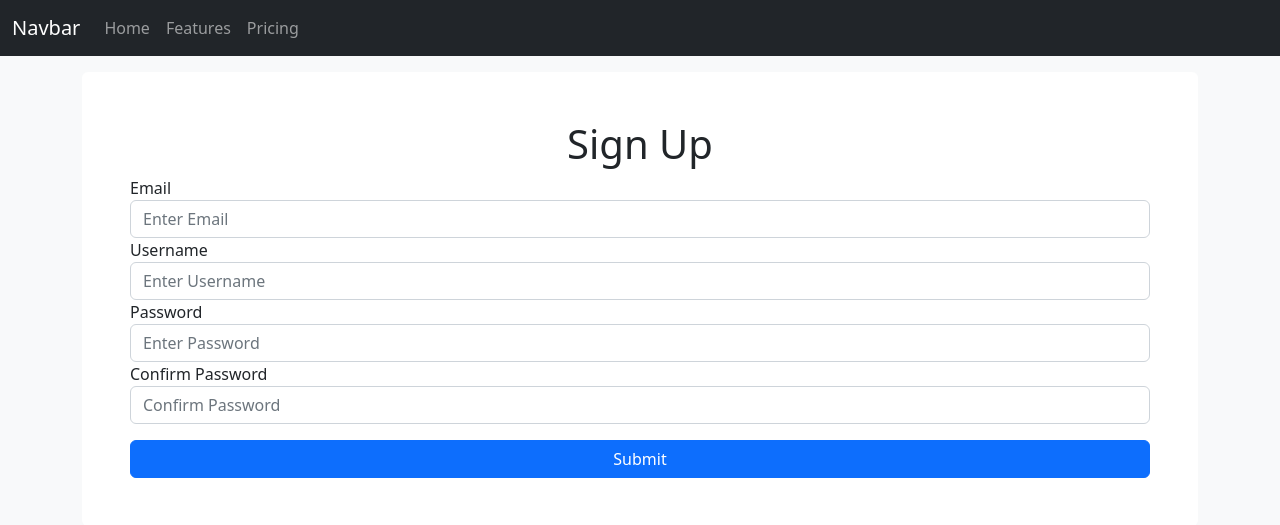
After one commit to moeqaz/kekambas102_flask_blog, a Flask app: page /signup in a window 1280 px wide. The commit adds this page. Shown: the top 525 px of the page. Run offline with Flask 3, Linux system fonts and the light colour scheme.

Commit message:
commit all from yesterday

```diff
--- /dev/null
+++ b/app/forms.py
@@ -0,0 +1,11 @@
+from flask_wtf import FlaskForm
+from wtforms import StringField, PasswordField, SubmitField
+from wtforms.validators import DataRequired, EqualTo
+
+
+class SignUpForm(FlaskForm):
+    email = StringField('Email', validators=[DataRequired()])
+    username = StringField('Username', validators=[DataRequired()])
+    password = PasswordField('Password', validators=[DataRequired()])
+    confirm_pass = PasswordField('Confirm Password', validators=[DataRequired(), EqualTo('password')])
+    submit = SubmitField()
--- a/app/routes.py
+++ b/app/routes.py
@@ -1,17 +1,38 @@
-from flask import render_template
+from flask import render_template, redirect, url_for, flash
 from app import app
+from app.forms import SignUpForm
 
-# Create a route using the @app.route to trigger function based on endpoint
+# Create routes for our app
 @app.route('/')
 def index():
     user_info = {
-        'username': 'moeqaz',
-        'email': 'usamaqazi@rrr.com'
+        'username': 'cbale',
+        'email': 'christianb@movies.com'
     }
-    return render_template('index.html', user=user_info)
+    colors = ['red', 'orange', 'yellow', 'green', 'blue', 'indigo', 'violet']
+    return render_template('index.html', user=user_info, colors=colors)
 
 
-# Add another route
 @app.route('/posts')
 def posts():
-    return 'Hi this is Posts'
+    return render_template('posts.html')
+
+
+@app.route('/signup', methods=["GET", "POST"])
+def signup():
+    form = SignUpForm()
+    if form.validate_on_submit():
+        print('Hooray our form submitted!')
+        # Get data from form
+        email = form.email.data
+        username = form.username.data
+        password = form.password.data
+        print(email, username, password)
+        # Add a new user to the database
+
+        # Flash a success message
+        flash("You have succesffuly signed up!", "success")
+        # Redirect back to home
+        return redirect(url_for('index'))
+
+    return render_template('signup.html', form=form)
--- /dev/null
+++ b/app/templates/alerts.html
@@ -0,0 +1,10 @@
+{% with messages = get_flashed_messages(with_categories=true) %}
+    {% if messages %}
+        {% for category, message in messages %}
+            <div class="alert alert-{{ category }} alert-dismissible fade show" role="alert">
+                <strong>{{ message }}!</strong>
+                <button type="button" class="btn-close" data-bs-dismiss="alert" aria-label="Close"></button>
+            </div>
+        {% endfor %}
+    {% endif %}
+{% endwith %}
--- /dev/null
+++ b/app/templates/base.html
@@ -0,0 +1,24 @@
+<!DOCTYPE html>
+<html lang="en">
+    <head>
+        <meta charset="UTF-8">
+        <meta http-equiv="X-UA-Compatible" content="IE=edge">
+        <meta name="viewport" content="width=device-width, initial-scale=1.0">
+        <link rel="stylesheet" href="https://cdn.jsdelivr.net/npm/bootstrap@5.2.2/dist/css/bootstrap.min.css">
+        <title>Kekambas Blog | {% block title %}{% endblock %} </title>
+    </head>
+    <body class="bg-light">
+        <!-- Navbar Goes Here -->
+        {% include 'nav.html' %}
+
+        <!-- Main Content -->
+        <div class="container">
+        <!-- Flash messages here -->
+            {% include 'alerts.html' %}
+            {% block content %}
+            {% endblock %}
+        </div>
+
+        <script src="https://cdn.jsdelivr.net/npm/bootstrap@5.2.2/dist/js/bootstrap.bundle.min.js"></script>
+    </body>
+</html>
--- /dev/null
+++ b/app/templates/nav.html
@@ -0,0 +1,15 @@
+<nav class="navbar navbar-expand-lg bg-dark navbar-dark">
+    <div class="container-fluid">
+        <a class="navbar-brand" href="#">Navbar</a>
+        <button class="navbar-toggler" type="button" data-bs-toggle="collapse" data-bs-target="#navbarNavAltMarkup" aria-controls="navbarNavAltMarkup" aria-expanded="false" aria-label="Toggle navigation">
+        <span class="navbar-toggler-icon"></span>
+        </button>
+        <div class="collapse navbar-collapse" id="navbarNavAltMarkup">
+        <div class="navbar-nav">
+            <a class="nav-link" href="#">Home</a>
+            <a class="nav-link" href="#">Features</a>
+            <a class="nav-link" href="#">Pricing</a>
+        </div>
+        </div>
+    </div>
+</nav>
--- /dev/null
+++ b/app/templates/signup.html
@@ -0,0 +1,27 @@
+{% extends 'base.html' %}
+
+{% block title %}Sign Up{% endblock %}
+
+{% block content %}
+
+<form class="bg-white p-5 rounded mt-3" action="" method="POST">
+    <h1 class="text-center">Sign Up</h1>
+
+    {{ form.csrf_token }}
+
+    {{ form.email.label }}
+    {{ form.email(class='form-control', placeholder='Enter Email') }}
+
+    {{ form.username.label }}
+    {{ form.username(class='form-control', placeholder='Enter Username') }}
+
+    {{ form.password.label }}
+    {{ form.password(class='form-control', placeholder='Enter Password')}}
+
+    {{ form.confirm_pass.label }}
+    {{ form.confirm_pass(class='form-control', placeholder='Confirm Password')}}
+
+    {{ form.submit(class='btn btn-primary w-100 mt-3') }}
+
+</form>
+{% endblock %}
```
Also changed, not shown: app/__init__.py (+15 -2 lines), app/templates/index.html (+19 -13 lines), app/templates/posts.html (added, +11 -0 lines), config.py (added, +7 -0 lines), requirements.txt (+8 -0 lines).
